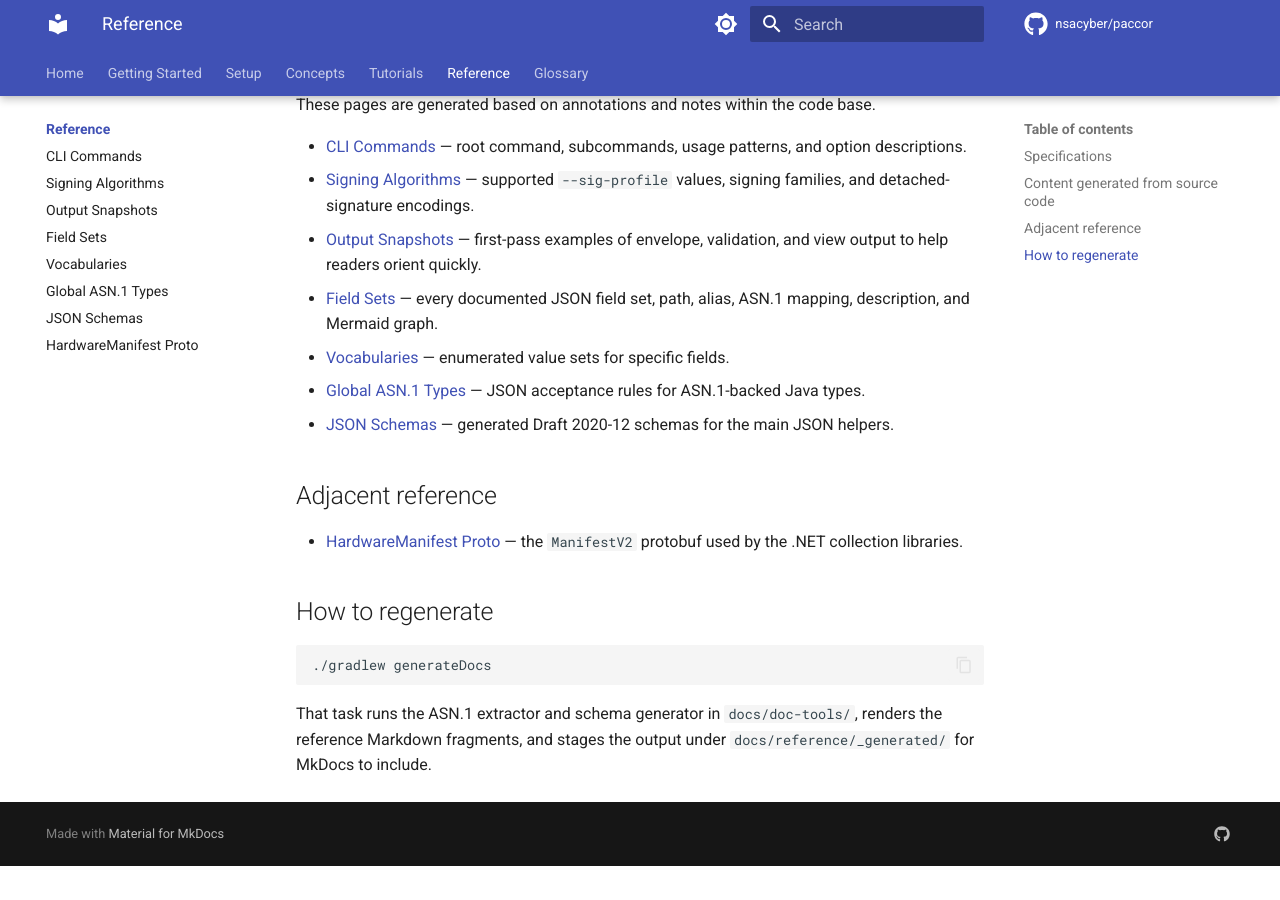
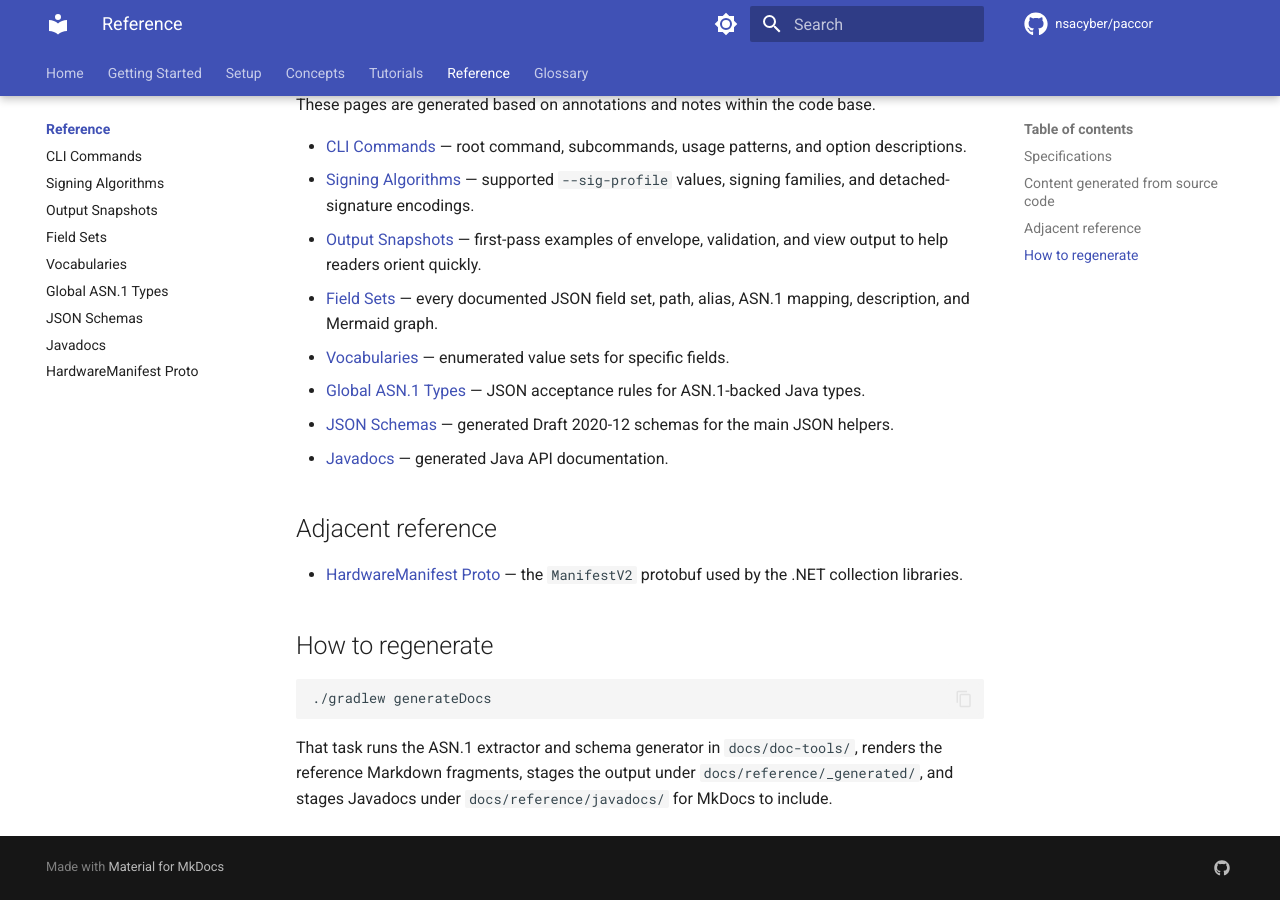
Before and after one commit to nsacyber/paccor, an MkDocs documentation site: the page built from docs/reference/index.md, in a window 1280 px wide and 900 px high, scrolled down 639 px. Built offline with MkDocs 1.6.1 and Material for MkDocs 9.7.7, drawn with Linux system fonts in a browser that asks for light colours; comment, search, counter and statistics services are not loaded; before the commit the page ends 1505 px from its top, so only the background shows below that; part of the change alters nothing that is shown.

Commit message:
Updates to References index.md and javadoc

````diff
--- /dev/null
+++ b/docs/_includes/specification-links.md
@@ -0,0 +1,6 @@
+[spec-tcg-platform-certificate-profile-v2-1]: https://trustedcomputinggroup.org/wp-content/uploads/TCG_Platform_Certificate_Profile_2.1_Pub_v2.pdf
+[spec-tcg-platform-certificate-profile-v1-1r19]: https://trustedcomputinggroup.org/wp-content/uploads/IWG_Platform_Certificate_Profile_v1p1_r19_pub_fixed.pdf
+[spec-pcie-component-class-registry-v1-0r18]: https://trustedcomputinggroup.org/wp-content/uploads/TCG_PCIe_Component_Class_Registry_v1_r18_pub10272021.pdf
+[spec-smbios-component-class-registry-v1r01]: https://trustedcomputinggroup.org/wp-content/uploads/SMBIOS-Component-Class-Registry_v1.01_finalpublication.pdf
+[spec-storage-component-class-registry-v1-0r22]: https://trustedcomputinggroup.org/wp-content/uploads/Storage-Component-Class-Registry-Version-1.0-Revision-22_pub.pdf
+[spec-tcg-platform-requirements-certificates-rims-v1-0]: https://trustedcomputinggroup.org/wp-content/uploads/TCG-Platform-Requirements-for-Certificates-and-RIMs_v1.0_pub.pdf
--- a/docs/reference/index.md
+++ b/docs/reference/index.md
@@ -4,12 +4,12 @@ Most of this section is generated from the JSON field metadata in `src/main/java
 
 ## Specifications
 
-- [TCG Platform Certificate Profile v2.1](https://trustedcomputinggroup.org/wp-content/uploads/TCG_Platform_Certificate_Profile_2.1_Pub_v2.pdf)
-- [TCG Platform Certificate Profile v1.1r19](https://trustedcomputinggroup.org/wp-content/uploads/IWG_Platform_Certificate_Profile_v1p1_r19_pub_fixed.pdf)
-- [PCIe-based Component Class Registry v1.0r18](https://trustedcomputinggroup.org/wp-content/uploads/TCG_PCIe_Component_Class_Registry_v1_r18_pub10272021.pdf)
-- [SMBIOS-based Component Class Registry v1r01](https://trustedcomputinggroup.org/wp-content/uploads/SMBIOS-Component-Class-Registry_v1.01_finalpublication.pdf)
-- [Storage Component Class Registry v1.0r22](https://trustedcomputinggroup.org/wp-content/uploads/Storage-Component-Class-Registry-Version-1.0-Revision-22_pub.pdf)
-- [TCG Platform Requirements for Certificates and RIMs v1.0](https://trustedcomputinggroup.org/wp-content/uploads/TCG-Platform-Requirements-for-Certificates-and-RIMs_v1.0_pub.pdf)
+- [TCG Platform Certificate Profile v2.1][spec-tcg-platform-certificate-profile-v2-1]
+- [TCG Platform Certificate Profile v1.1r19][spec-tcg-platform-certificate-profile-v1-1r19]
+- [PCIe-based Component Class Registry v1.0r18][spec-pcie-component-class-registry-v1-0r18]
+- [SMBIOS-based Component Class Registry v1r01][spec-smbios-component-class-registry-v1r01]
+- [Storage Component Class Registry v1.0r22][spec-storage-component-class-registry-v1-0r22]
+- [TCG Platform Requirements for Certificates and RIMs v1.0][spec-tcg-platform-requirements-certificates-rims-v1-0]
 
 ## Content generated from source code
 
@@ -22,6 +22,7 @@ These pages are generated based on annotations and notes within the code base.
 - [Vocabularies](vocabularies.md) — enumerated value sets for specific fields.
 - [Global ASN.1 Types](global-asn1-types.md) — JSON acceptance rules for ASN.1-backed Java types.
 - [JSON Schemas](json-schemas.md) — generated Draft 2020-12 schemas for the main JSON helpers.
+- [Javadocs](javadocs/index.html) — generated Java API documentation.
 
 ## Adjacent reference
 
@@ -33,4 +34,6 @@ These pages are generated based on annotations and notes within the code base.
 ./gradlew generateDocs
 ```
 
-That task runs the ASN.1 extractor and schema generator in `docs/doc-tools/`, renders the reference Markdown fragments, and stages the output under `docs/reference/_generated/` for MkDocs to include.
+That task runs the ASN.1 extractor and schema generator in `docs/doc-tools/`, renders the reference Markdown fragments, stages the output under `docs/reference/_generated/`, and stages Javadocs under `docs/reference/javadocs/` for MkDocs to include.
+
+--8<-- "_includes/specification-links.md"
--- a/mkdocs.yml
+++ b/mkdocs.yml
@@ -138,5 +138,6 @@ nav:
       - Vocabularies: reference/vocabularies.md
       - Global ASN.1 Types: reference/global-asn1-types.md
       - JSON Schemas: reference/json-schemas.md
+      - Javadocs: reference/javadocs/index.html
       - HardwareManifest Proto: reference/hardware-manifest-proto.md
   - Glossary: glossary.md
````
Also changed, not shown: 2 other files.
